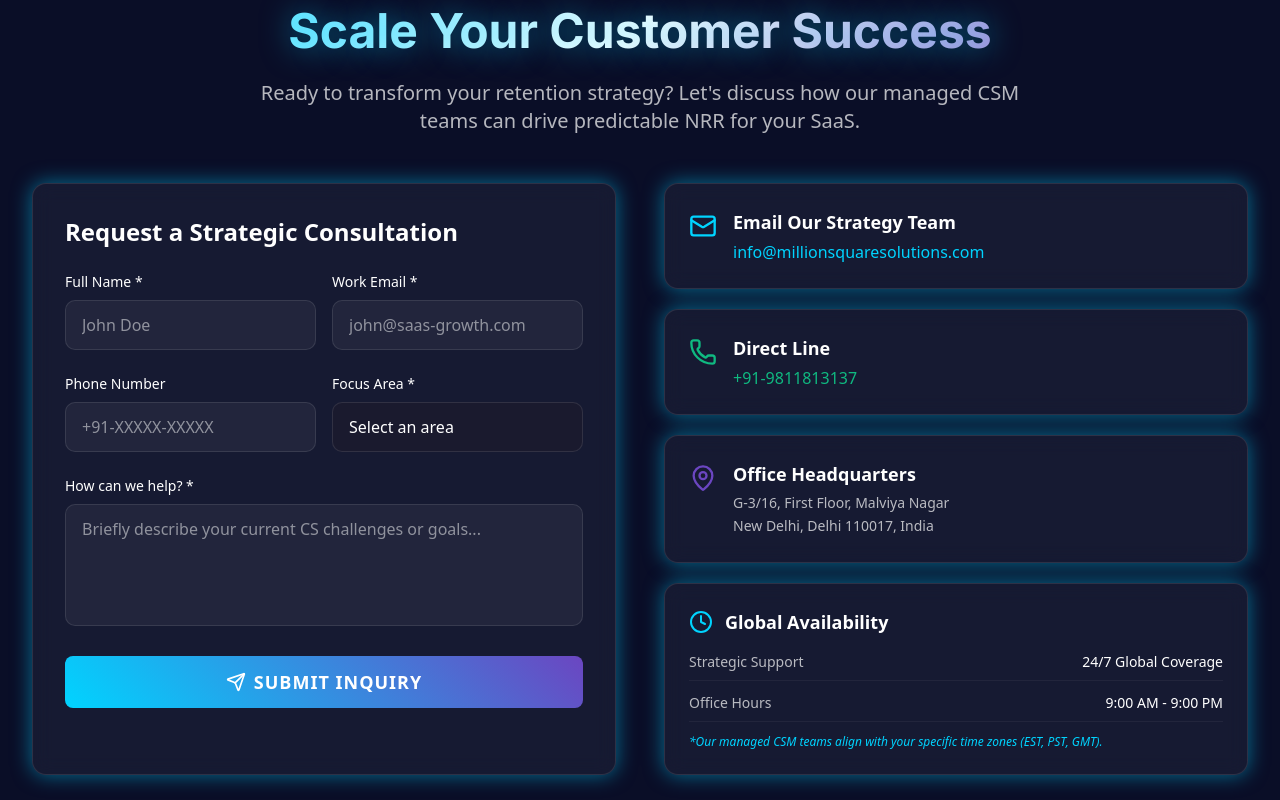
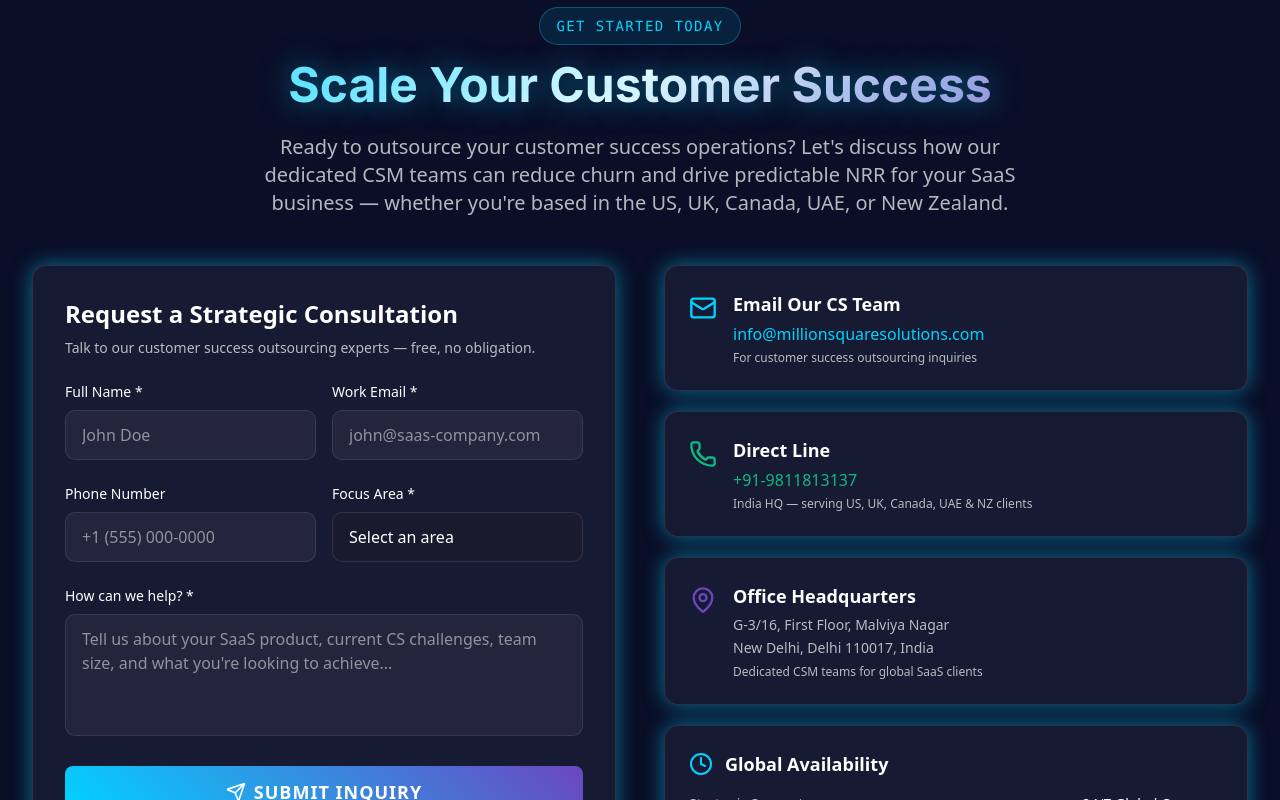
Before and after one commit to coolguy1753/millionsquaresolutions, a React (Vite) app in the folder million-square-solutions 2/: page / in a window 1280 px wide. Shown: the part 6120-6920 px from the top of the page. Built offline with nearby package versions, Linux system fonts and the light colour scheme.

Commit message:
Revise ContactSection content and input placeholders
Updated text in ContactSection component to better reflect customer success services and adjusted placeholders for email and phone inputs.

```diff
--- a/million-square-solutions 2/src/components/ContactSection.jsx
+++ b/million-square-solutions 2/src/components/ContactSection.jsx
@@ -35,26 +35,28 @@
       <div className="max-w-7xl mx-auto px-4 sm:px-6 lg:px-8">
 
         <div className="text-center mb-12">
+          <div className="inline-block px-4 py-2 rounded-full border border-primary/30 bg-primary/10 text-primary text-sm font-mono tracking-widest uppercase mb-4">
+            Get Started Today
+          </div>
           <h2 className="text-4xl md:text-5xl font-bold futuristic-heading mb-6">
             Scale Your Customer Success
           </h2>
           <p className="text-xl text-muted-foreground max-w-3xl mx-auto">
-            Ready to transform your retention strategy? Let's discuss how our managed CSM teams
-            can drive predictable NRR for your SaaS.
+            Ready to outsource your customer success operations? Let's discuss how our dedicated CSM teams can reduce churn and drive predictable NRR for your SaaS business — whether you're based in the US, UK, Canada, UAE, or New Zealand.
           </p>
         </div>
 
         <div className="grid grid-cols-1 lg:grid-cols-2 gap-12">
 
-          {/* Contact Form */}
           <div className="glass-morphism p-8 rounded-xl neon-glow border border-white/10 hover:border-primary/40 transition-all duration-300">
-            <h3 className="text-2xl font-bold text-white mb-6">Request a Strategic Consultation</h3>
+            <h3 className="text-2xl font-bold text-white mb-2">Request a Strategic Consultation</h3>
+            <p className="text-muted-foreground text-sm mb-6">Talk to our customer success outsourcing experts — free, no obligation.</p>
 
             {isSubmitted ? (
               <div className="text-center py-8">
                 <CheckCircle className="w-16 h-16 text-primary mx-auto mb-4" />
                 <h4 className="text-xl font-bold text-white mb-2">Inquiry Received!</h4>
-                <p className="text-muted-foreground">Our strategy team will reach out within 12-24 hours.</p>
+                <p className="text-muted-foreground">Our customer success team will reach out within 12-24 hours.</p>
               </div>
             ) : (
               <form name="contact" data-netlify="true" onSubmit={handleSubmit} className="space-y-6">
@@ -70,7 +72,7 @@
                     <label htmlFor="email" className="block text-sm font-medium text-white mb-2">Work Email *</label>
                     <input type="email" id="email" name="email" value={formData.email} onChange={handleInputChange} required
                       className="w-full px-4 py-3 bg-white/5 border border-white/10 rounded-lg text-white focus:ring-2 focus:ring-primary focus:outline-none transition-all"
-                      placeholder="john@saas-growth.com" />
+                      placeholder="john@saas-company.com" />
                   </div>
                 </div>
 
@@ -79,16 +81,17 @@
                     <label htmlFor="phone" className="block text-sm font-medium text-white mb-2">Phone Number</label>
                     <input type="tel" id="phone" name="phone" value={formData.phone} onChange={handleInputChange}
                       className="w-full px-4 py-3 bg-white/5 border border-white/10 rounded-lg text-white focus:ring-2 focus:ring-primary focus:outline-none transition-all"
-                      placeholder="+91-XXXXX-XXXXX" />
+                      placeholder="+1 (555) 000-0000" />
                   </div>
                   <div>
                     <label htmlFor="subject" className="block text-sm font-medium text-white mb-2">Focus Area *</label>
                     <select id="subject" name="subject" value={formData.subject} onChange={handleInputChange} required
                       className="w-full px-4 py-3 bg-[#1a1a2e] border border-white/10 rounded-lg text-white focus:ring-2 focus:ring-primary focus:outline-none transition-all appearance-none">
                       <option value="" disabled>Select an area</option>
+                      <option value="Dedicated CSM Teams">Dedicated CSM Teams</option>
+                      <option value="Churn Reduction">Churn Reduction</option>
+                      <option value="NRR Optimization">NRR Optimization</option>
                       <option value="CS Strategy & Consulting">CS Strategy & Consulting</option>
-                      <option value="Revenue & Retention Ops">Revenue & Retention Ops</option>
-                      <option value="Managed CSM Teams">Managed CSM Teams</option>
                       <option value="General Inquiry">General Inquiry</option>
                     </select>
                   </div>
@@ -98,7 +101,7 @@
                   <label htmlFor="message" className="block text-sm font-medium text-white mb-2">How can we help? *</label>
                   <textarea id="message" name="message" value={formData.message} onChange={handleInputChange} required rows={4}
                     className="w-full px-4 py-3 bg-white/5 border border-white/10 rounded-lg text-white focus:ring-2 focus:ring-primary focus:outline-none transition-all resize-none"
-                    placeholder="Briefly describe your current CS challenges or goals..." />
+                    placeholder="Tell us about your SaaS product, current CS challenges, team size, and what you're looking to achieve..." />
                 </div>
 
                 <button type="submit" className="btn-futuristic w-full flex items-center justify-center gap-2 py-4 font-bold text-lg">
@@ -109,15 +112,15 @@
             )}
           </div>
 
-          {/* Contact Info Cards */}
           <div className="space-y-5">
             <div className="glass-morphism p-6 rounded-xl neon-glow border border-white/10 hover:border-primary/50 hover:shadow-lg hover:shadow-primary/20 transition-all duration-300 hover:-translate-y-1 flex items-start gap-4">
               <Mail className="w-7 h-7 text-primary mt-1 flex-shrink-0" />
               <div>
-                <h3 className="text-lg font-bold text-white mb-1">Email Our Strategy Team</h3>
+                <h3 className="text-lg font-bold text-white mb-1">Email Our CS Team</h3>
                 <a href="mailto:info@millionsquaresolutions.com" className="text-primary hover:text-white transition-colors">
                   info@millionsquaresolutions.com
                 </a>
+                <p className="text-muted-foreground text-xs mt-1">For customer success outsourcing inquiries</p>
               </div>
             </div>
 
@@ -128,6 +131,7 @@
                 <a href="tel:+919811813137" className="text-accent hover:text-white transition-colors">
                   +91-9811813137
                 </a>
+                <p className="text-muted-foreground text-xs mt-1">India HQ — serving US, UK, Canada, UAE & NZ clients</p>
               </div>
             </div>
 
@@ -139,6 +143,7 @@
                   G-3/16, First Floor, Malviya Nagar<br />
                   New Delhi, Delhi 110017, India
                 </address>
+                <p className="text-muted-foreground text-xs mt-1">Dedicated CSM teams for global SaaS clients</p>
               </div>
             </div>
 
@@ -157,7 +162,7 @@
                   <span className="text-white font-medium text-sm">9:00 AM - 9:00 PM</span>
                 </div>
                 <p className="text-xs text-primary italic mt-2">
-                  *Our managed CSM teams align with your specific time zones (EST, PST, GMT).
+                  *Our dedicated CSM teams align with your time zones — EST, PST, GMT, GST.
                 </p>
               </div>
             </div>
```
